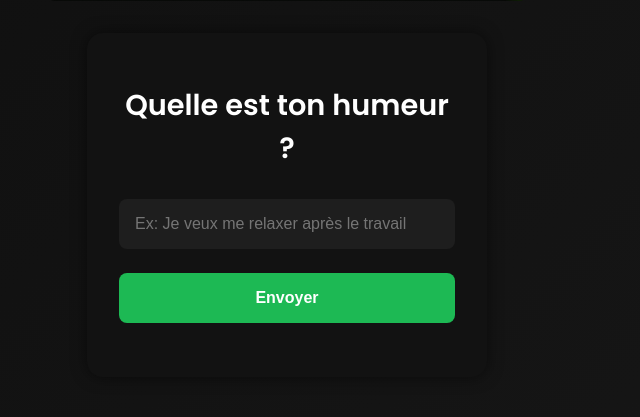
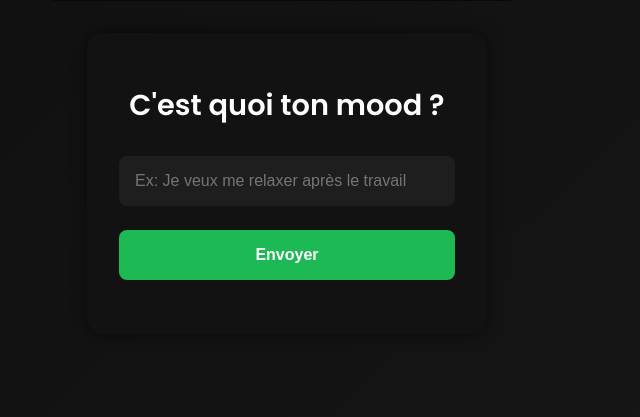
Before and after one commit to Callacos/IAMusic., a Flask app: template app/templates/index.html in a window 1280 px wide. Shown: the part 543-960 px from the top of the page, without its empty margins (353-993 px from the left). Run offline with Flask 3, Linux system fonts and the light colour scheme; the template is opened without the code that fills it, so the values that code supplies are empty; some libraries are stand-ins or nearby versions.

Commit message:
fix: Update header text for mood input to improve user engagement

```diff
--- a/app/templates/index.html
+++ b/app/templates/index.html
@@ -14,7 +14,7 @@
     <div class="logo-reflet"></div>
   </div>
   <main>
-    <h1>Quelle est ton humeur ?</h1>
+    <h1>C'est quoi ton mood ?</h1>
     <form id="phraseForm">
       <input type="text" id="phraseInput" placeholder="Ex: Je veux me relaxer après le travail" required />
       <button type="submit">Envoyer</button>
```
